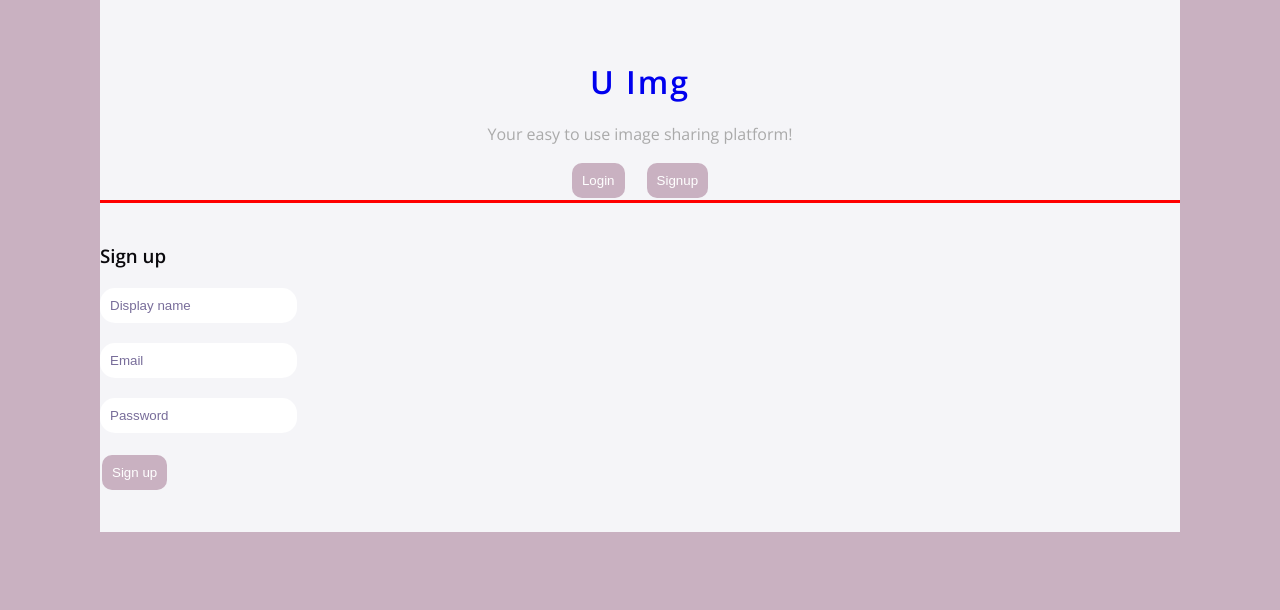
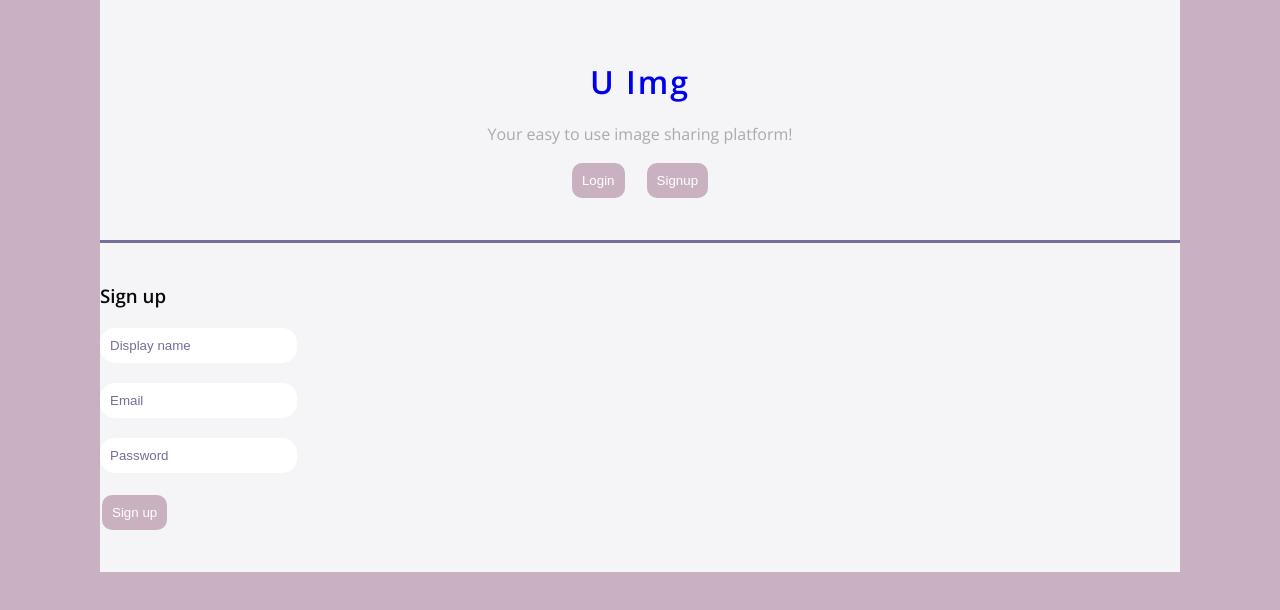
Before and after one commit to alexquar/Img_Gallery, a Vue app: page /signup in a window 1280 px wide. Shown: the top 610 px of the page. Built offline with nearby package versions, Linux system fonts and the light colour scheme; no server answers.

Commit message:
title and nav styles completed

```diff
--- a/src/components/HeaderTitle.vue
+++ b/src/components/HeaderTitle.vue
@@ -3,11 +3,11 @@
       <h1><router-link :to="{ name: 'HomeApp' }">U Img</router-link></h1>
       <p>Your easy to use image sharing platform!</p>
       <div>
-      <div v-if="user" class="container">
+      <div v-if="user" class="container bottom">
       <p> Hey, {{ user.displayName }}!</p>
       <button class="btn" id="logout" @click="handleSubmit"> Logout </button>
     </div>
-    <div v-else class="container">
+    <div v-else class="container bottom">
       <button class="btn"> <router-link :to="{ name: 'LoginApp' }">Login</router-link></button>
       <button id="signup" class="btn">  <router-link :to="{ name: 'SignupApp' }"> Signup</router-link> </button>
     </div>
@@ -36,7 +36,7 @@
   <style scoped>
   .title{
     border-bottom:solid;
-    border-color:red;
+    border-color: var(--primary);
   }
   .title a{
     text-decoration: none;
@@ -63,4 +63,7 @@
     #signup{
       margin-left:20px;
     }
+    .bottom{
+      margin-bottom:40px
+    }
   </style>
--- a/src/components/UploadForm.vue
+++ b/src/components/UploadForm.vue
@@ -113,6 +113,7 @@
       }
     .title{
       text-align: center;
+      color:#786d9a;
     }
     .container{
       display: flex;
```
